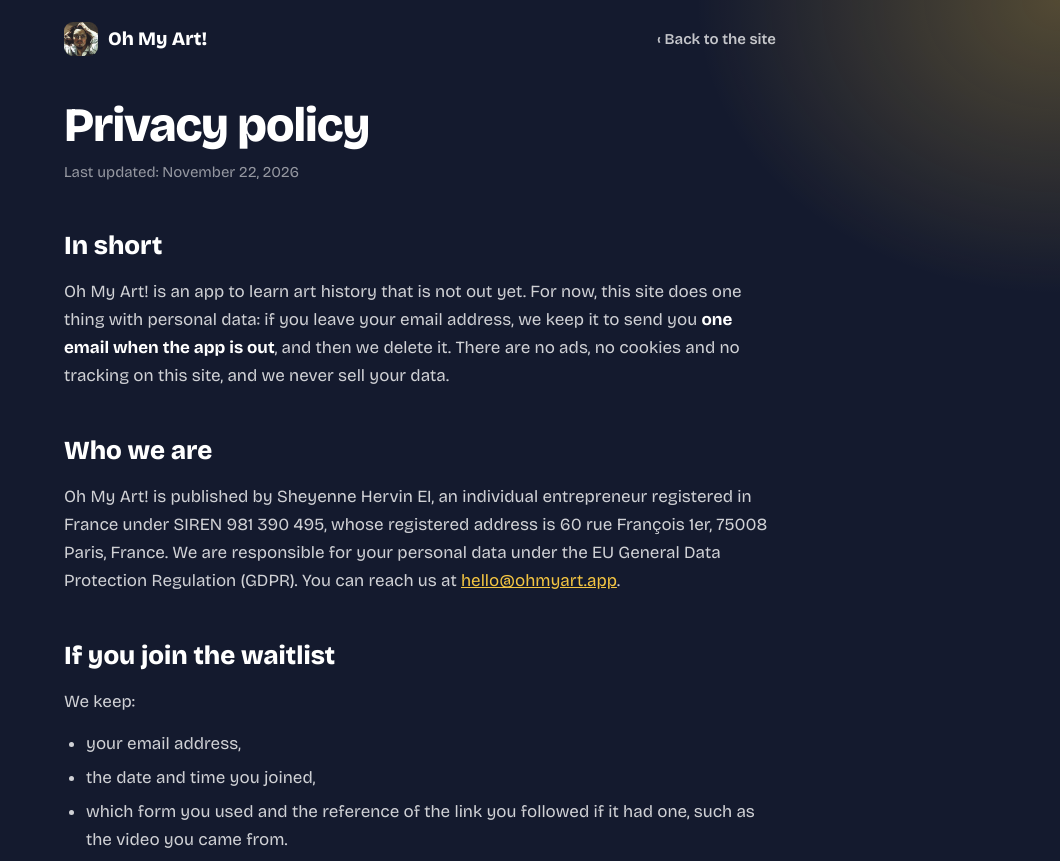
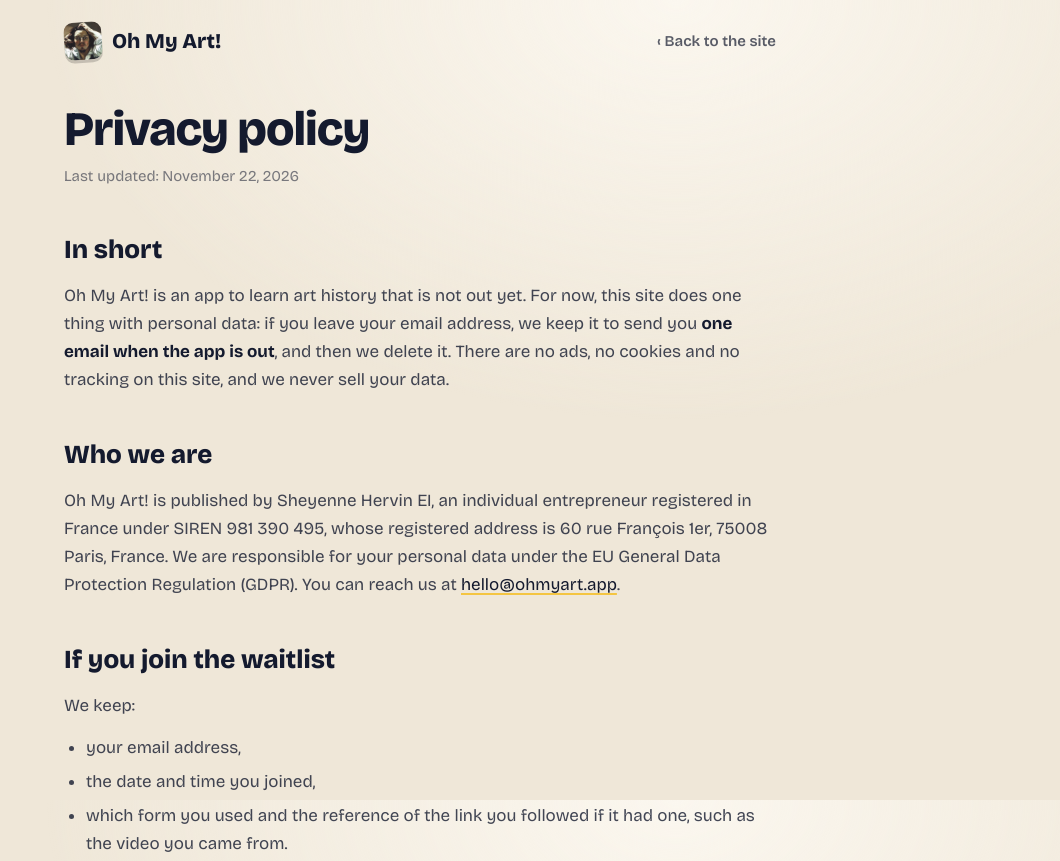
Before and after one commit to sheyenneproduction-eng/ohmyart-site, a plain HTML site: page privacy.html in a window 1280 px wide. Shown: the top 861 px of the page, without its empty margins (220-1280 px from the left). Drawn offline with Linux system fonts and the light colour scheme.

Commit message:
Privacy page in the light museum theme
Co-Authored-By: Claude Opus 5.5 <noreply@anthropic.com>

```diff
--- a/privacy.html
+++ b/privacy.html
@@ -2,6 +2,7 @@
 <html lang="en">
 <head>
 <meta charset="utf-8">
+<meta name="theme-color" content="#efe7d8">
 <meta name="viewport" content="width=device-width, initial-scale=1">
 <title>Privacy policy · Oh My Art!</title>
 <meta name="description" content="What ohmyart.app collects, why, where it goes, and how to get it deleted.">
@@ -10,30 +11,30 @@
 <link rel="stylesheet" href="fonts/fonts.css">
 <style>
   *{box-sizing:border-box}
-  html{background:#141a2e}
-  body{margin:0;font:400 17px/1.65 'Bricolage Grotesque',system-ui,sans-serif;color:rgba(255,255,255,.8);-webkit-font-smoothing:antialiased;background:radial-gradient(520px 420px at 100% 0%,rgba(244,197,66,.28),transparent 70%),#141a2e}
-  a{color:#f4c542}
+  html{background:#efe7d8}
+  body{margin:0;font:400 17px/1.65 'Bricolage Grotesque',system-ui,sans-serif;color:rgba(20,26,46,.8);-webkit-font-smoothing:antialiased;min-height:100vh;background:radial-gradient(900px 600px at 70% 0%,#fbf7ef,transparent 70%) fixed,#efe7d8}
+  a{color:#141a2e;text-decoration-color:#f4c542;text-decoration-thickness:2px;text-underline-offset:3px}
   .top{max-width:760px;margin:0 auto;padding:22px 24px 10px}
-  .bar{display:flex;align-items:center;justify-content:space-between}
-  .brand{display:flex;align-items:center;gap:10px;font-weight:800;font-size:19px;color:#fff;text-decoration:none}
-  .brand img{width:34px;height:34px;border-radius:9px}
-  .back{color:rgba(255,255,255,.75);font-weight:600;font-size:15px;text-decoration:none}
-  h1{margin:44px 0 0;font-size:48px;line-height:1.05;font-weight:800;color:#fff;letter-spacing:-1px}
-  .updated{margin:10px 0 0;color:rgba(255,255,255,.55);font-size:15px}
+  .bar{display:flex;align-items:center;justify-content:space-between;gap:12px}
+  .brand{display:flex;align-items:center;gap:10px;font-weight:800;font-size:21px;color:#141a2e;text-decoration:none}
+  .brand img{width:38px;height:38px;border-radius:10px;transform:rotate(-4deg);box-shadow:0 3px 0 rgba(0,0,0,.18)}
+  .back{color:rgba(20,26,46,.7);font-weight:600;font-size:15px;text-decoration:none}
+  h1{margin:44px 0 0;font-size:48px;line-height:1.05;font-weight:800;color:#141a2e;letter-spacing:-1px}
+  .updated{margin:10px 0 0;color:rgba(20,26,46,.55);font-size:15px}
   main{max-width:760px;margin:0 auto;padding:30px 24px 70px}
-  h2{font-size:26px;font-weight:800;color:#fff;margin:40px 0 10px}
+  h2{font-size:26px;font-weight:800;color:#141a2e;margin:40px 0 10px}
   h2:first-child{margin-top:0}
   p,ul{margin:0 0 14px}
   ul{padding-left:22px}
   li{margin-bottom:6px}
-  b{color:#fff}
-  footer{max-width:760px;margin:0 auto;padding:22px 24px 34px;border-top:1px solid rgba(255,255,255,.1);font-size:14px;color:rgba(255,255,255,.5)}
+  b{color:#141a2e}
+  footer{max-width:760px;margin:0 auto;padding:22px 24px 34px;border-top:1px solid rgba(20,26,46,.12);font-size:14px;color:rgba(20,26,46,.55)}
   @media (max-width:760px){h1{font-size:36px;margin-top:32px}.top{padding:16px 16px 6px}main{padding:26px 16px 50px}h2{font-size:22px}}
 </style>
 </head>
 <body>
 <div class="top">
-  <div class="bar"><a class="brand" href="./"><img src="img/courbet.jpg" alt="">Oh My Art!</a><a class="back" href="./">‹ Back to the site</a></div>
+  <div class="bar"><a class="brand" href="./"><img src="img/apple-touch-icon.png" alt="">Oh My Art!</a><a class="back" href="./">‹ Back to the site</a></div>
   <h1>Privacy policy</h1>
   <p class="updated">Last updated: November 22, 2026</p>
 </div>
```
